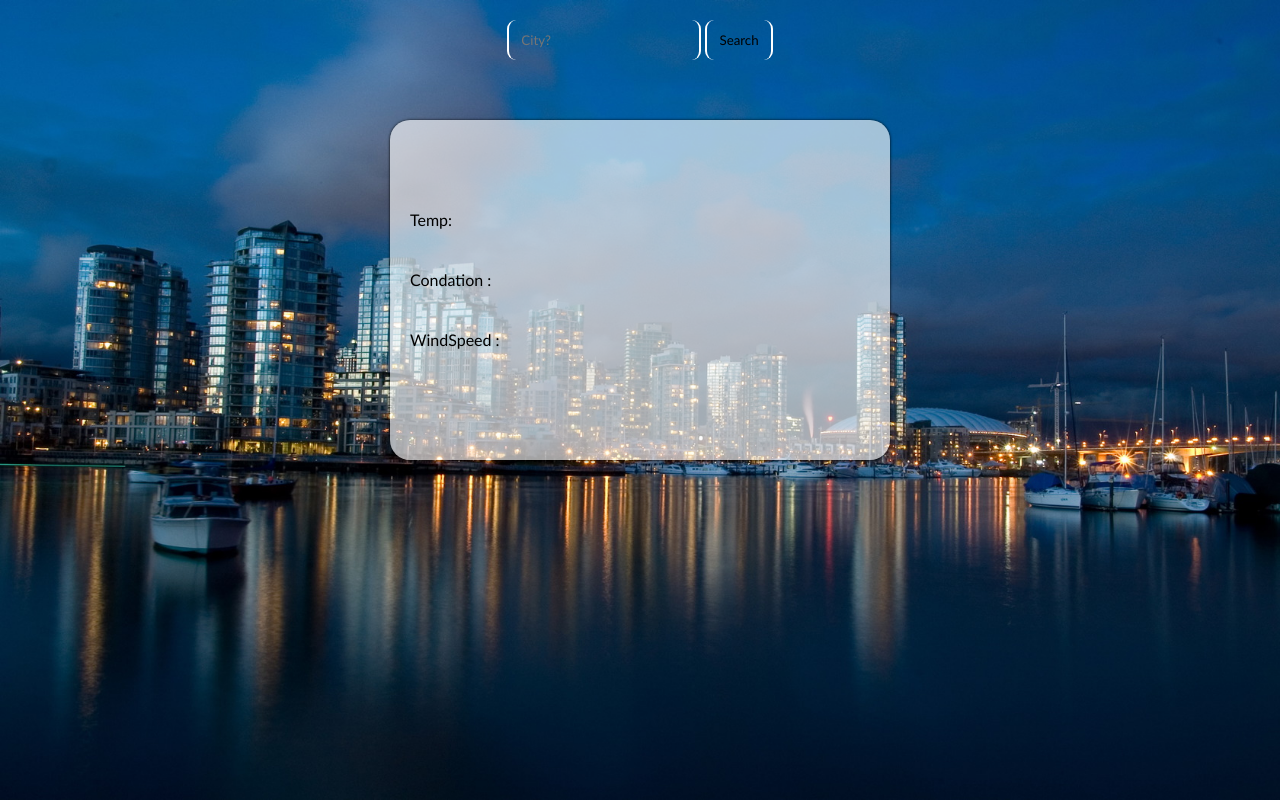
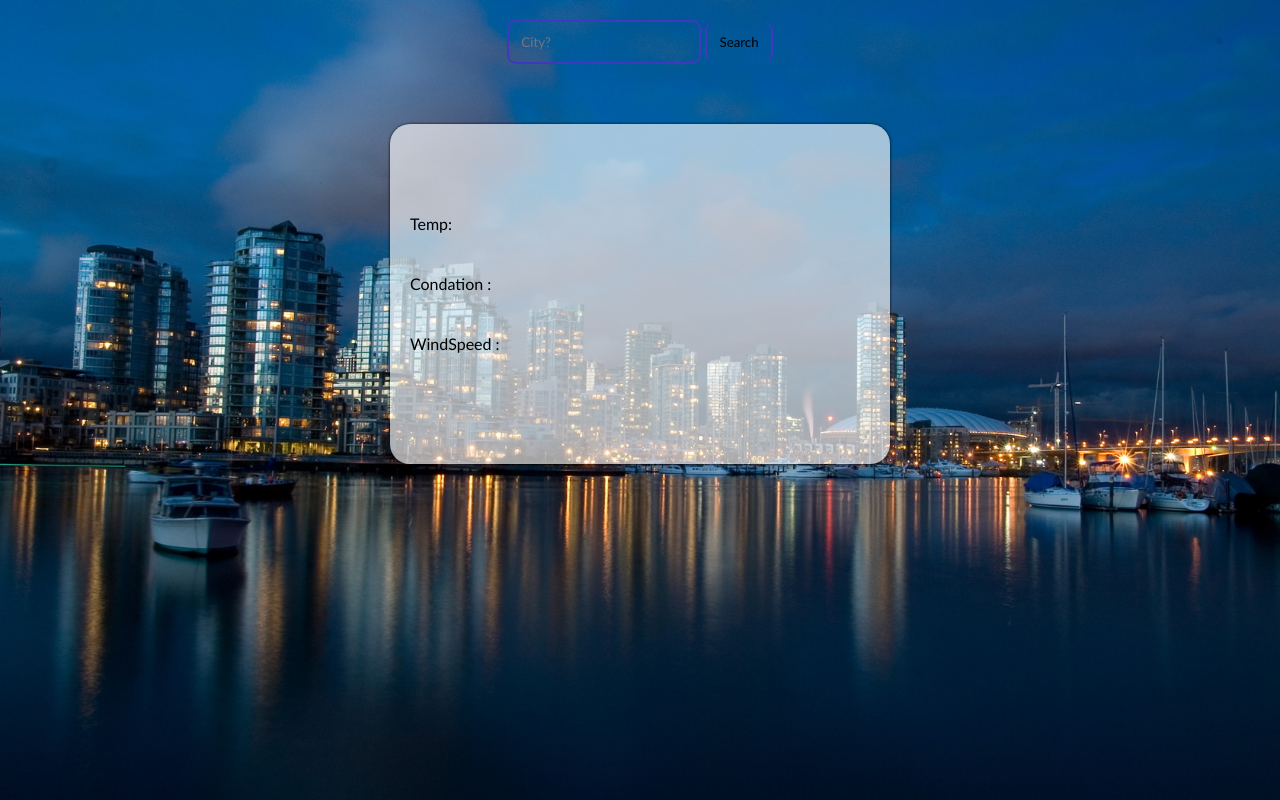
Before and after one commit to Mettiuy/simple-weather-app, a plain HTML site: page index.html in a window 1280 px wide. Drawn offline with Linux system fonts and the light colour scheme.

Commit message:
hover & focus of button and input changed

```diff
--- a/style.css
+++ b/style.css
@@ -2,7 +2,8 @@
   padding: 0;
   margin: 0;
   box-sizing: border-box;
-  font-family: 'Trebuchet MS', 'Lucida Sans Unicode', 'Lucida Grande', 'Lucida Sans', Arial, sans-serif;
+  font-family: "Trebuchet MS", "Lucida Sans Unicode", "Lucida Grande",
+    "Lucida Sans", Arial, sans-serif;
 }
 body {
   background-image: url("img1.jpg");
@@ -16,13 +17,12 @@ body {
   border-radius: 9px;
   border: none;
   background: transparent;
-  border-right: 2px solid white;
-  border-left: 2px solid white;
+  border: 2px solid rgb(65, 56, 192);
   transition: 0.4s all;
 }
 #citiesName:focus {
   outline: none;
-  border-color: red;
+  border-color: white;
 }
 #submit {
   position: relative;
@@ -31,12 +31,14 @@ body {
   border-radius: 9px;
   border: none;
   background: transparent;
-  border-right: 2px solid white;
-  border-left: 2px solid white;
+  border-right: 2px solid rgb(65, 56, 192);
+  border-left: 2px solid rgb(65, 56, 192);
   cursor: pointer;
+  transition: 0.4s;
 }
 #submit:hover {
-  border-color: red;
+  border-color: white;
+  color: white;
 }
 .container {
   position: relative;
```
